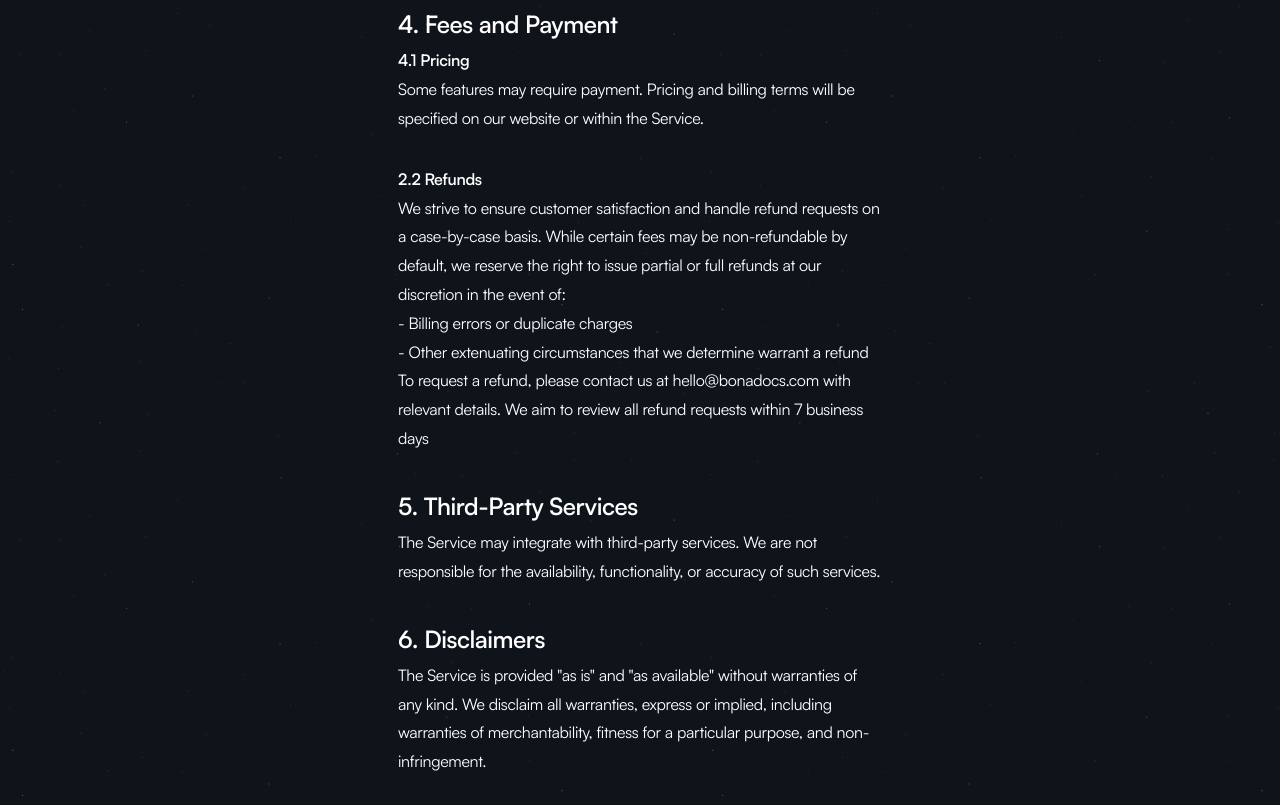
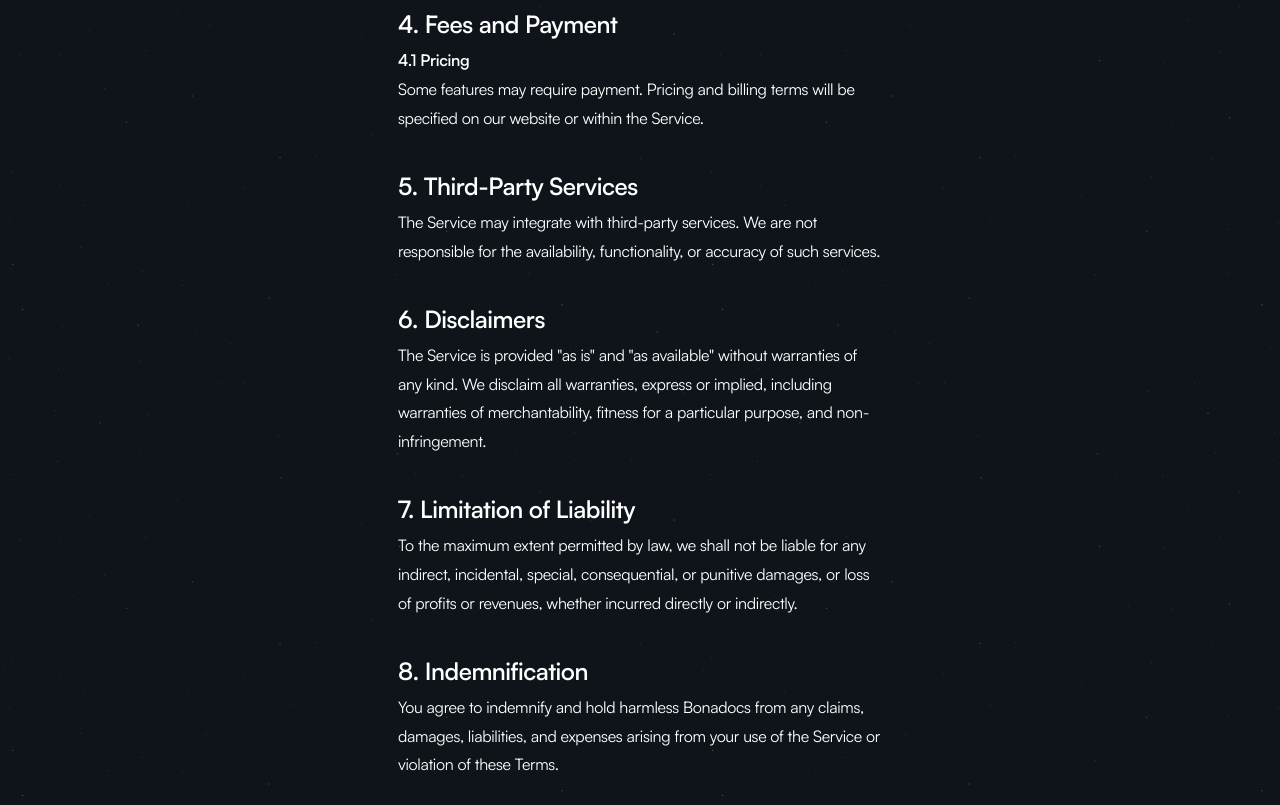
Before and after one commit to bonadocs/landing-page, a plain HTML site: page terms-and-conditions.html in a window 1280 px wide. Shown: the part 1660-2465 px from the top of the page. Drawn offline with nearby package versions, Linux system fonts and the light colour scheme; a script that the page names is missing.

Commit message:
fix: remove refunds

```diff
--- a/terms-and-conditions.html
+++ b/terms-and-conditions.html
@@ -224,25 +224,7 @@
                                     our website or within the Service.
                                 </p>
 
-                                <h4 class="terms-bold">2.2 Refunds</h4>
-                                <p class="paragraph-regular terms-text-list">We strive to ensure customer satisfaction
-                                    and
-                                    handle refund requests on a case-by-case basis. While certain fees may be
-                                    non-refundable by default, we reserve the right to issue partial or full refunds at
-                                    our discretion in the event of:
-                                </p>
-                                <p class="paragraph-regular terms-text-list">
-                                    - Billing errors or duplicate charges
-                                </p>
 
-                                <p class="paragraph-regular terms-text-list">
-                                    - Other extenuating circumstances that we determine warrant a refund
-                                </p>
-
-                                <p class="paragraph-regular terms-text">
-                                    To request a refund, please contact us at hello@bonadocs.com with relevant
-                                    details. We aim to review all refund requests within 7 business days
-                                </p>
 
                             </div>
 
```
